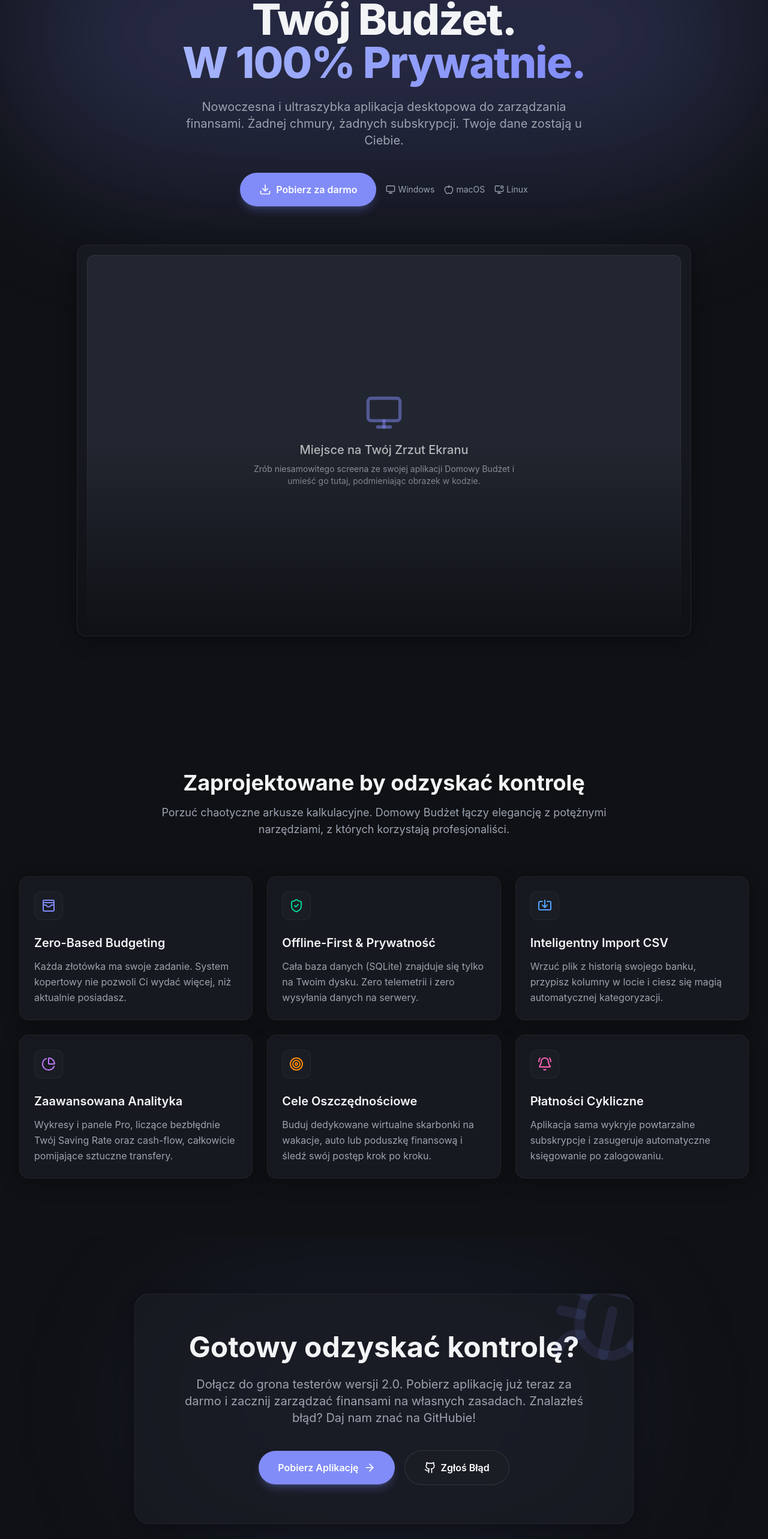
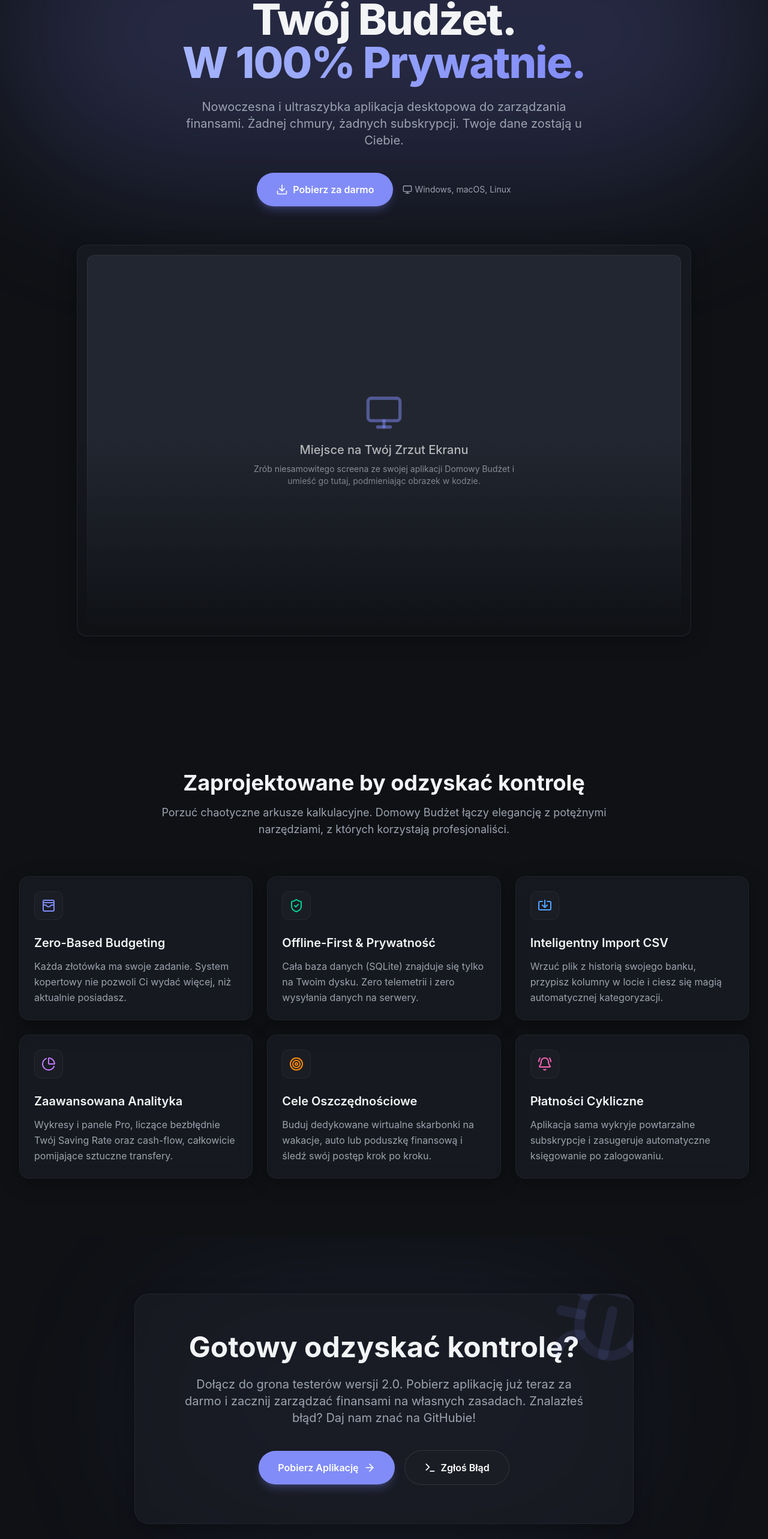
Before and after one commit to apkmasondev/budzet_domowy, a React (Vite) app in the folder budzet-domowy-landing/: page / in a window 1280 px wide. Shown: the part 196-2762 px from the top of the page at 60% size. Built offline with nearby package versions, Linux system fonts and the light colour scheme.

Commit message:
Fix: Remove missing icons from lucide-react causing white screen

```diff
--- a/budzet-domowy-landing/src/components/CTA.tsx
+++ b/budzet-domowy-landing/src/components/CTA.tsx
@@ -1,4 +1,4 @@
-import { Github, Bug, ArrowRight } from 'lucide-react';
+import { Bug, ArrowRight, Terminal } from 'lucide-react';
 
 export default function CTA() {
   return (
@@ -32,7 +32,7 @@ export default function CTA() {
               rel="noopener noreferrer"
               className="flex items-center gap-2 bg-surface hover:bg-surface-hover border border-white/10 text-white px-8 py-4 rounded-full font-semibold transition-all hover:scale-105 active:scale-95 w-full sm:w-auto justify-center"
             >
-              <Github size={20} />
+              <Terminal size={20} />
               Zgłoś Błąd
             </a>
           </div>
--- a/budzet-domowy-landing/src/components/Footer.tsx
+++ b/budzet-domowy-landing/src/components/Footer.tsx
@@ -1,4 +1,4 @@
-import { Github, Heart } from 'lucide-react';
+import { Heart, Terminal } from 'lucide-react';
 
 export default function Footer() {
   return (
@@ -23,7 +23,7 @@ export default function Footer() {
             rel="noopener noreferrer"
             className="text-text-muted hover:text-white transition-colors"
           >
-            <Github size={24} />
+            <Terminal size={24} />
             <span className="sr-only">GitHub</span>
           </a>
         </div>
--- a/budzet-domowy-landing/src/components/Hero.tsx
+++ b/budzet-domowy-landing/src/components/Hero.tsx
@@ -1,5 +1,5 @@
 import { motion } from 'framer-motion';
-import { Download, Monitor, CheckCircle, Apple, MonitorDot } from 'lucide-react';
+import { Download, Monitor } from 'lucide-react';
 
 export default function Hero() {
   return (
@@ -26,9 +26,7 @@ export default function Hero() {
               Pobierz za darmo
             </button>
             <div className="flex items-center gap-4 text-text-muted text-sm mt-4 sm:mt-0">
-              <span className="flex items-center gap-1"><Monitor size={16} /> Windows</span>
-              <span className="flex items-center gap-1"><Apple size={16} /> macOS</span>
-              <span className="flex items-center gap-1"><MonitorDot size={16} /> Linux</span>
+              <span className="flex items-center gap-1"><Monitor size={16} /> Windows, macOS, Linux</span>
             </div>
           </div>
         </motion.div>
```
